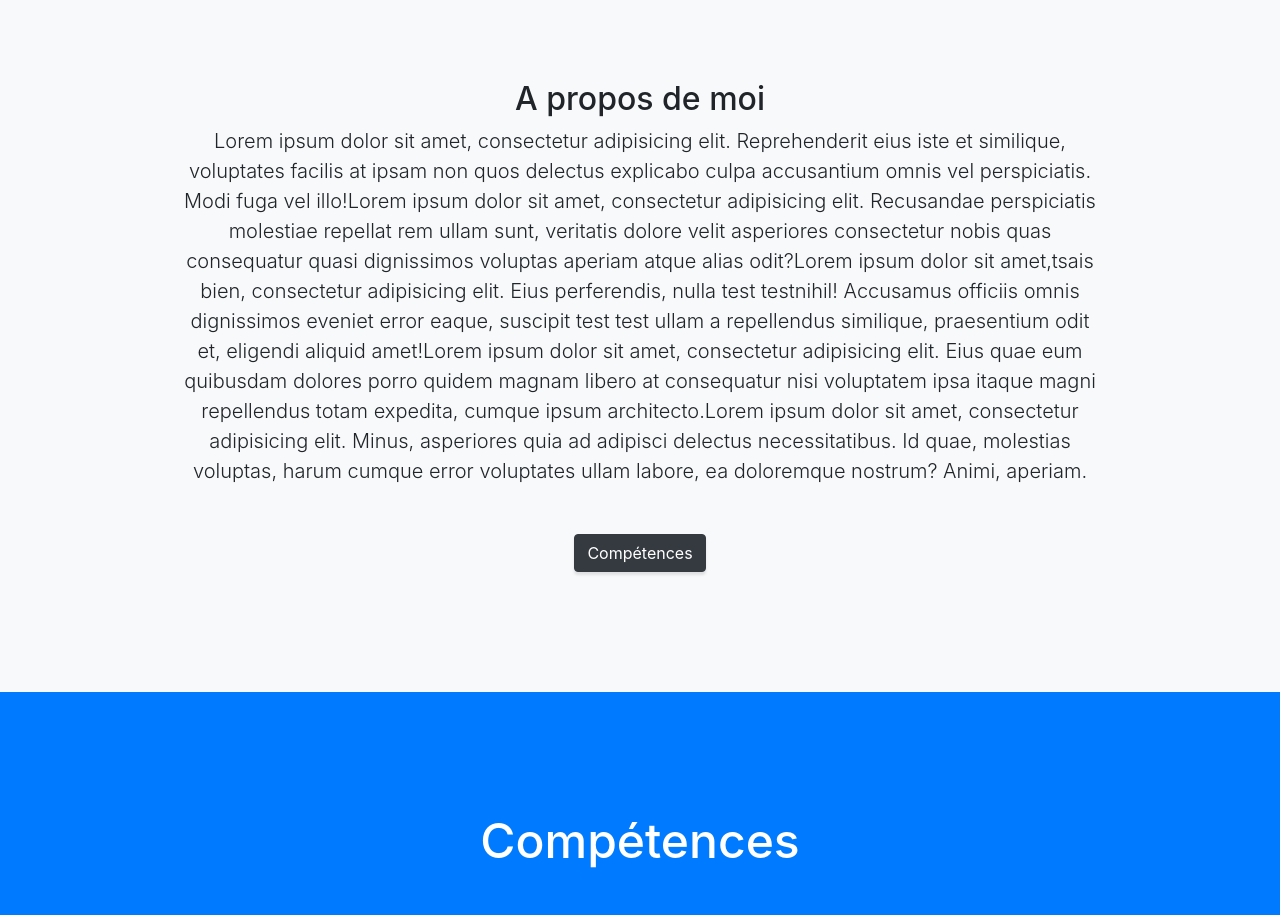
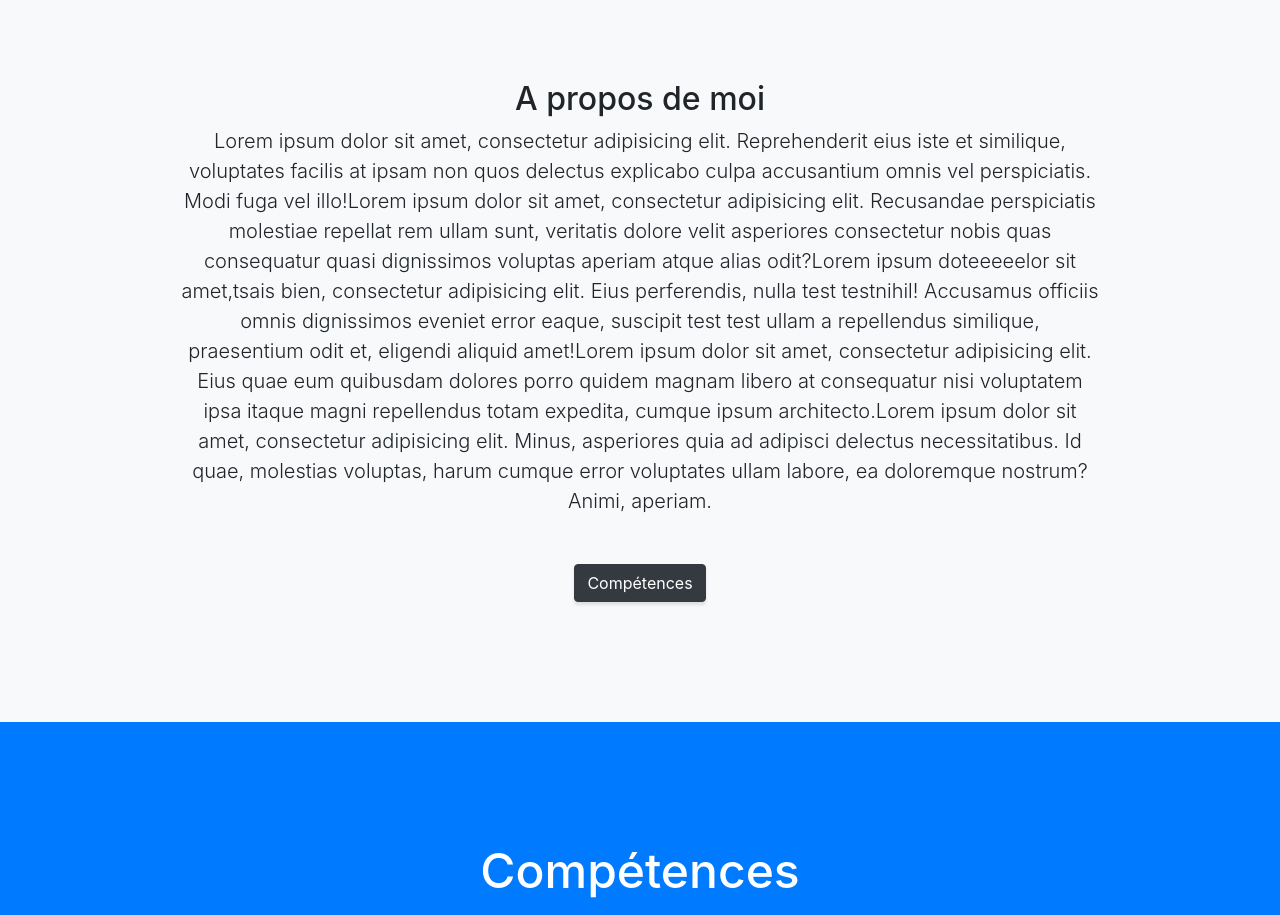
Before and after one commit to Mike00001/Portfolio, a website with bundled scripts: page index.html in a window 1280 px wide. Shown: the part 840-1755 px from the top of the page. Built offline with nearby package versions, Linux system fonts and the light colour scheme.

```diff
--- a/index.html
+++ b/index.html
@@ -48,7 +48,7 @@
         <div class="row">
           <div class="col-lg-10 mx-auto">
             <h2>A propos de moi</h2>
-            <p class="lead mb-5">Lorem ipsum dolor sit amet, consectetur adipisicing elit. Reprehenderit eius iste et similique, voluptates facilis at ipsam non quos delectus explicabo culpa accusantium omnis vel perspiciatis. Modi fuga vel illo!Lorem ipsum dolor sit amet, consectetur adipisicing elit. Recusandae perspiciatis molestiae repellat rem ullam sunt, veritatis dolore velit asperiores consectetur nobis quas consequatur quasi dignissimos voluptas aperiam atque alias odit?Lorem ipsum dolor sit amet,tsais bien, consectetur adipisicing elit. Eius perferendis, nulla test testnihil! Accusamus officiis omnis dignissimos eveniet error eaque, suscipit test test ullam a repellendus similique, praesentium odit et, eligendi aliquid amet!Lorem ipsum dolor sit amet, consectetur adipisicing elit. Eius quae eum quibusdam dolores porro quidem magnam libero at consequatur nisi voluptatem ipsa itaque magni repellendus totam expedita, cumque ipsum architecto.Lorem ipsum dolor sit amet, consectetur adipisicing elit. Minus, asperiores quia ad adipisci delectus necessitatibus. Id quae, molestias voluptas, harum cumque error voluptates ullam labore, ea doloremque nostrum? Animi, aperiam.</p>
+            <p class="lead mb-5">Lorem ipsum dolor sit amet, consectetur adipisicing elit. Reprehenderit eius iste et similique, voluptates facilis at ipsam non quos delectus explicabo culpa accusantium omnis vel perspiciatis. Modi fuga vel illo!Lorem ipsum dolor sit amet, consectetur adipisicing elit. Recusandae perspiciatis molestiae repellat rem ullam sunt, veritatis dolore velit asperiores consectetur nobis quas consequatur quasi dignissimos voluptas aperiam atque alias odit?Lorem ipsum doteeeeelor sit amet,tsais bien, consectetur adipisicing elit. Eius perferendis, nulla test testnihil! Accusamus officiis omnis dignissimos eveniet error eaque, suscipit test test ullam a repellendus similique, praesentium odit et, eligendi aliquid amet!Lorem ipsum dolor sit amet, consectetur adipisicing elit. Eius quae eum quibusdam dolores porro quidem magnam libero at consequatur nisi voluptatem ipsa itaque magni repellendus totam expedita, cumque ipsum architecto.Lorem ipsum dolor sit amet, consectetur adipisicing elit. Minus, asperiores quia ad adipisci delectus necessitatibus. Id quae, molestias voluptas, harum cumque error voluptates ullam labore, ea doloremque nostrum? Animi, aperiam.</p>
             <a class="btn btn-dark btn-xl js-scroll-trigger" href="#services">Compétences</a>
           </div>
         </div>
```
